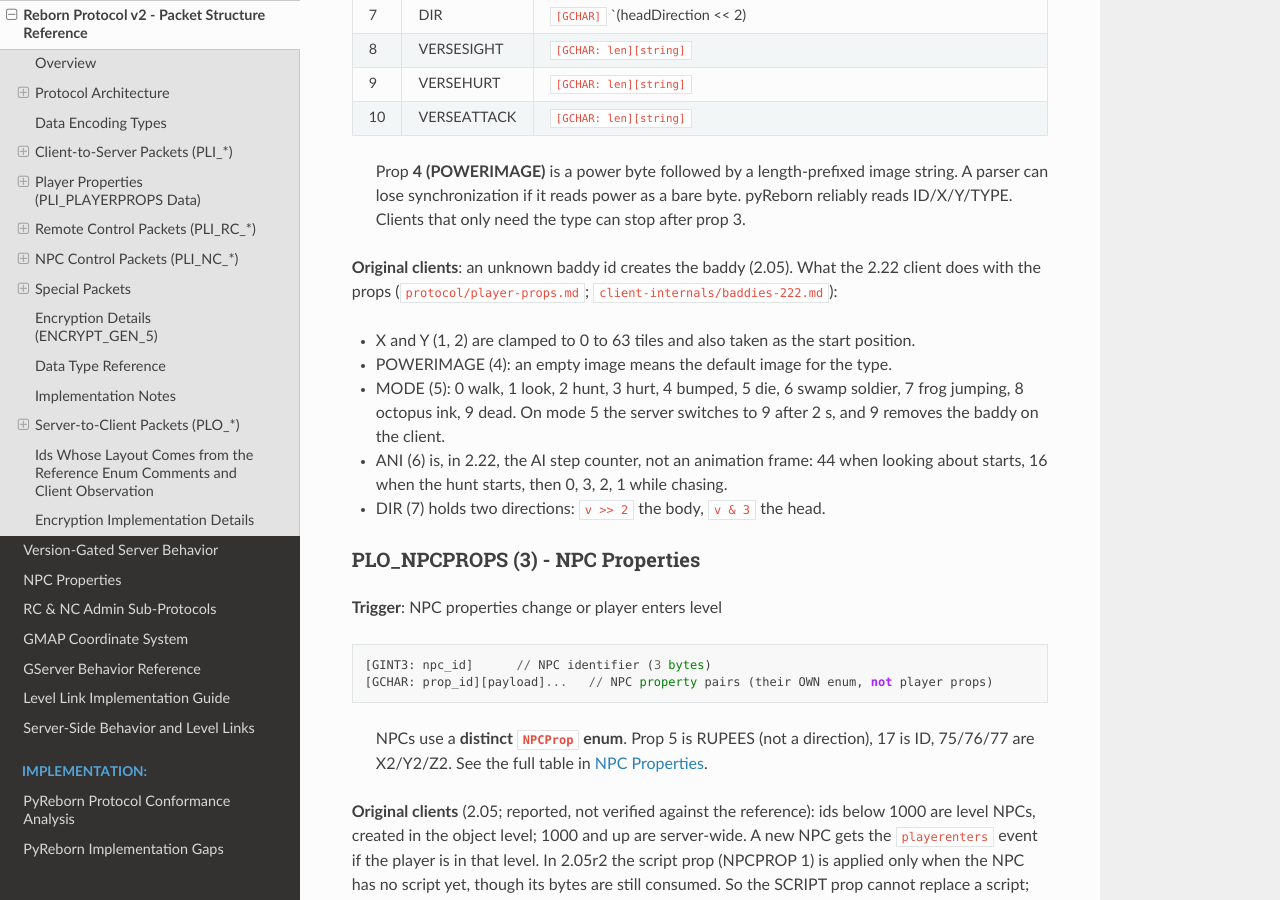
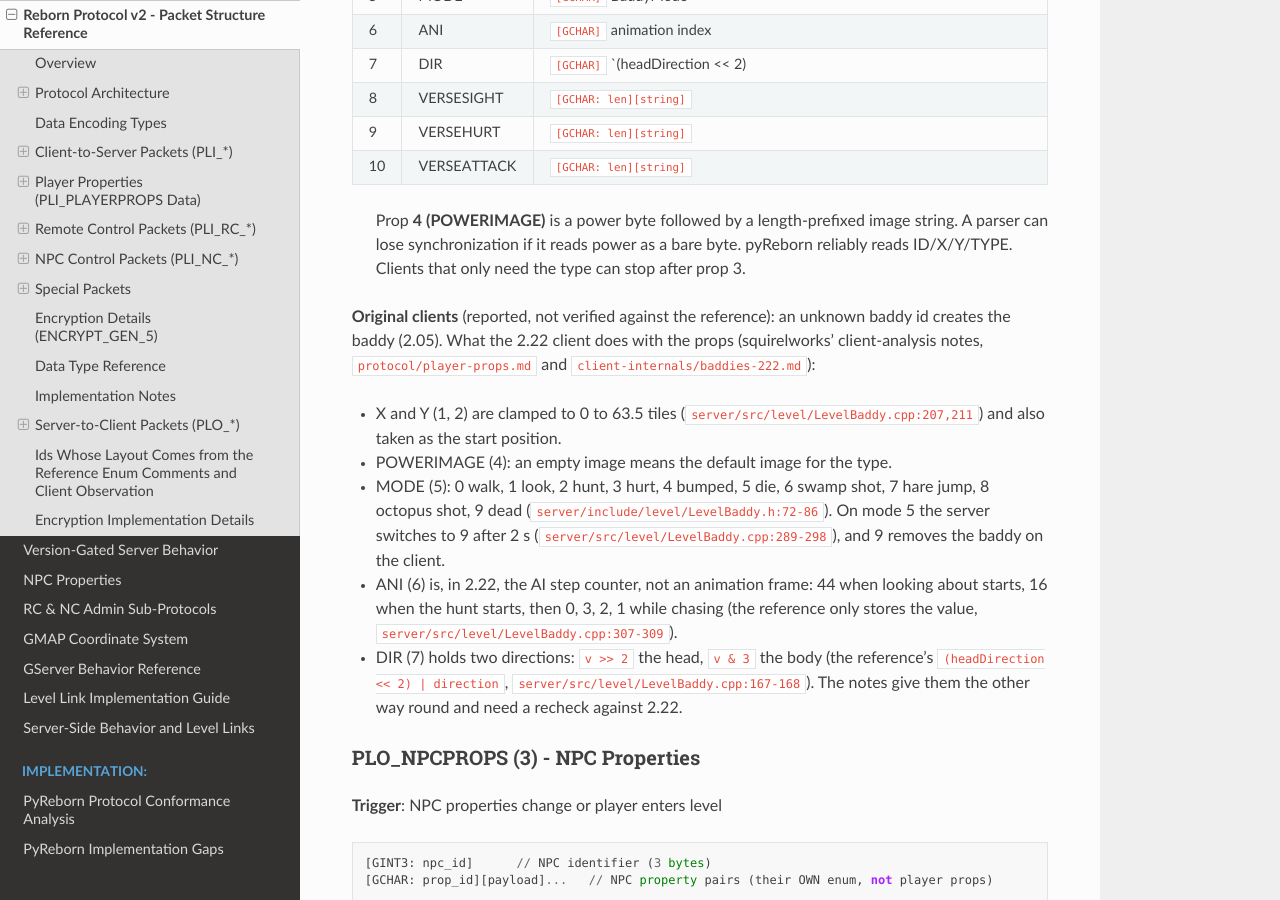
Before and after one commit to hosler/reborn-protocol-docs, a Sphinx documentation site: the page built from docs/protocol/packet-structures.md, in a window 1280 px wide and 900 px high, scrolled down 37662 px. Built offline with Sphinx 7.4.7 and the Read the Docs theme 3.1.0, drawn with Linux system fonts in a browser that asks for light colours; some of the changed text lies outside the part shown.

Commit message:
PR #42 fixups: DIR halves corrected, X/Y clamp 63.5 tiles, reference mode names, reported labels
DIR is (headDirection << 2) | direction at beta4, so v >> 2 is the head.
Links to the contributor's notes became plain text.

Co-Authored-By: Claude <noreply@anthropic.com>

````diff
--- a/docs/protocol/packet-structures.md
+++ b/docs/protocol/packet-structures.md
@@ -306,9 +306,11 @@ the leader, which is the first player in the level's list (`msgPLI_BADDYPROPS`,
 documented only in a comment. The server does not parse them. It forwards the raw bytes as
 `PLO_BADDYHURT` to the level leader only, and ignores the packet when there is no leader.
 
-**What the original clients write**: the knockback bytes are `(dx + 4) × 16` and
-`(dy + 4) × 16`, the same form as `PLI_HURTPLAYER`; the "midpoint 64" is that encoding for
-`dx = 0`. Sent from 1.21; the New World betas do not send it ([`protocol/packet-layouts.md`](https://github.com/squirelworks/Graal_analysis/blob/main/protocol/packet-layouts.md)).
+**What the original clients write** (reported, not verified against the reference): the
+knockback bytes are `(dx + 4) × 16` and `(dy + 4) × 16`, the same form as `PLI_HURTPLAYER`;
+the "midpoint 64" is that encoding for `dx = 0`. The unit of `dx` and `dy` is not stated in
+the notes. Sent from 1.21; the New World betas do not send it (squirelworks' client-analysis
+notes, `protocol/packet-layouts.md`).
 
 ### PLI_BADDYADD (17) - Add Baddy
 **Trigger**: Player spawns a baddy
@@ -320,8 +322,9 @@ documented only in a comment. The server does not parse them. It forwards the ra
 [STRING: image]      // Baddy image filename
 ```
 
-**Original clients**: sent from 1.21, not by the New World betas. The image runs to the end of
-the packet. The server answers with `PLO_BADDYPROPS (2)` ([`protocol/packet-layouts.md`](https://github.com/squirelworks/Graal_analysis/blob/main/protocol/packet-layouts.md)).
+**Original clients** (reported, not verified against the reference): sent from 1.21, not by
+the New World betas. The image runs to the end of the packet. The server answers with
+`PLO_BADDYPROPS (2)` (squirelworks' client-analysis notes, `protocol/packet-layouts.md`).
 
 ### PLI_FLAGSET (18) - Set Flag/Variable
 **Trigger**: Player/script sets a client or server flag
@@ -1465,16 +1468,22 @@ player/NPC props. `getProps()` emits props 1..10 in order (prop 0 = ID is the le
 > A parser can lose synchronization if it reads power as a bare byte. pyReborn reliably
 > reads ID/X/Y/TYPE. Clients that only need the type can stop after prop 3.
 
-**Original clients**: an unknown baddy id creates the baddy (2.05). What the 2.22 client does
-with the props ([`protocol/player-props.md`](https://github.com/squirelworks/Graal_analysis/blob/main/protocol/player-props.md); [`client-internals/baddies-222.md`](https://github.com/squirelworks/Graal_analysis/blob/main/client-internals/baddies-222.md)):
-- X and Y (1, 2) are clamped to 0 to 63 tiles and also taken as the start position.
+**Original clients** (reported, not verified against the reference): an unknown baddy id
+creates the baddy (2.05). What the 2.22 client does with the props (squirelworks'
+client-analysis notes, `protocol/player-props.md` and `client-internals/baddies-222.md`):
+- X and Y (1, 2) are clamped to 0 to 63.5 tiles (`server/src/level/LevelBaddy.cpp:207,211`)
+  and also taken as the start position.
 - POWERIMAGE (4): an empty image means the default image for the type.
-- MODE (5): 0 walk, 1 look, 2 hunt, 3 hurt, 4 bumped, 5 die, 6 swamp soldier, 7 frog jumping,
-  8 octopus ink, 9 dead. On mode 5 the server switches to 9 after 2 s, and 9 removes the
+- MODE (5): 0 walk, 1 look, 2 hunt, 3 hurt, 4 bumped, 5 die, 6 swamp shot, 7 hare jump,
+  8 octopus shot, 9 dead (`server/include/level/LevelBaddy.h:72-86`). On mode 5 the server
+  switches to 9 after 2 s (`server/src/level/LevelBaddy.cpp:289-298`), and 9 removes the
   baddy on the client.
 - ANI (6) is, in 2.22, the AI step counter, not an animation frame: 44 when looking about
-  starts, 16 when the hunt starts, then 0, 3, 2, 1 while chasing.
-- DIR (7) holds two directions: `v >> 2` the body, `v & 3` the head.
+  starts, 16 when the hunt starts, then 0, 3, 2, 1 while chasing (the reference only stores
+  the value, `server/src/level/LevelBaddy.cpp:307-309`).
+- DIR (7) holds two directions: `v >> 2` the head, `v & 3` the body (the reference's
+  `(headDirection << 2) | direction`, `server/src/level/LevelBaddy.cpp:167-168`). The notes
+  give them the other way round and need a recheck against 2.22.
 
 ### PLO_NPCPROPS (3) - NPC Properties
 **Trigger**: NPC properties change or player enters level
````
